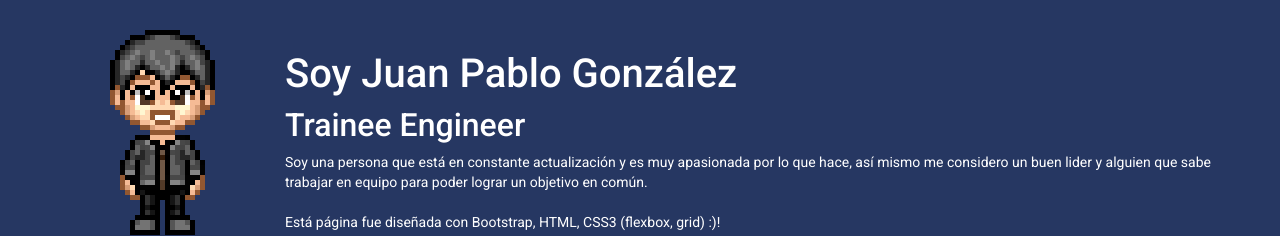
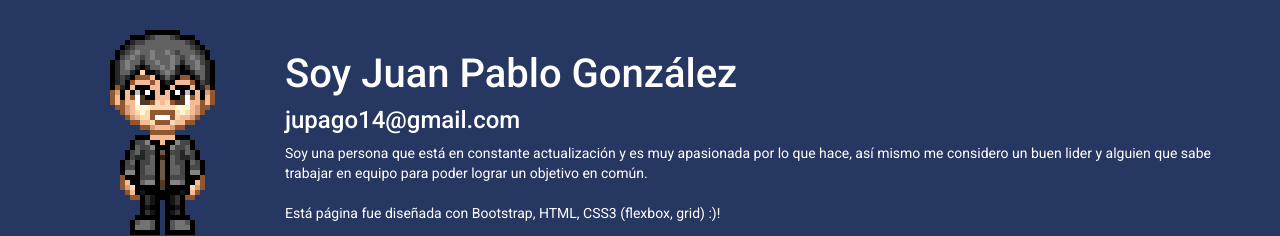
Before and after one commit to jap102321/bootcampFullstackSP, a plain HTML site: page PerfilFront/index.html in a window 1280 px wide. Shown: the top 236 px of the page. Drawn offline with nearby package versions, Linux system fonts and the light colour scheme; files whose address does not match are found by name.

Commit message:
Add files via upload

```diff
--- a/PerfilFront/index.html
+++ b/PerfilFront/index.html
@@ -53,7 +53,9 @@
              <h1>
               Soy Juan Pablo González
              </h1>
-             <h2>Trainee Engineer</h2>
+             <h4>
+              jupago14@gmail.com
+             </h4>
            </div>
            <div class="abtMeDescription">
             <span>Soy una persona que está en constante actualización y es muy apasionada
@@ -140,7 +142,7 @@
           <div class="titleMyself">
             <h2>¿Quien soy?</h2>
           </div>
-          <div class="contentMyself">
+          <div class="contentMyself" id="contentMyself">
             <span>Mi nombre es Juan Pablo, tengo 18 años y soy un apasionado a la Programación y el Web Design. Actualmente, me encuentro
             estudiando con un bootcamp de sophos y espero que con estas muestras de mi trabajo pueda convencerte de tenerme en cuenta
             para tus proyectos y ayudarte a plasmar tus sueños a futuro!</span><br>
```
